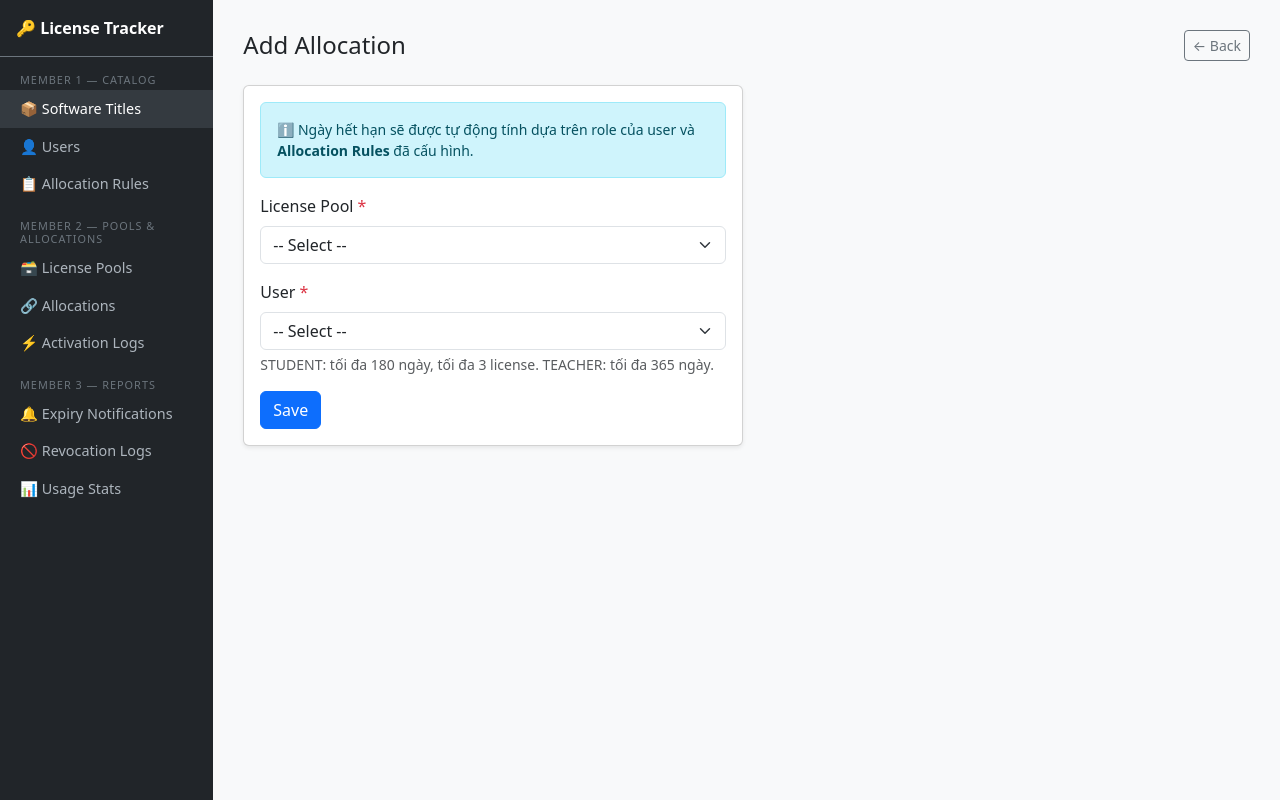
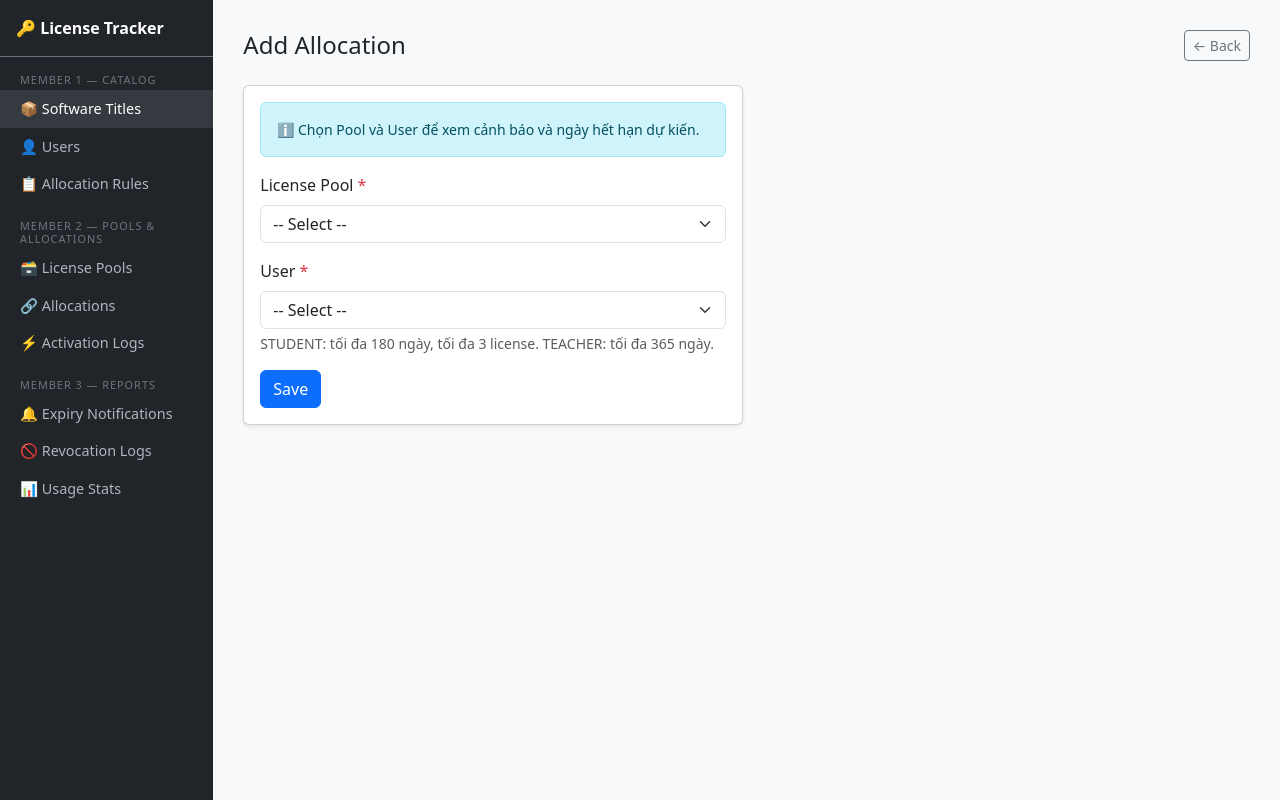
Before and after one commit to dtn23070605/group7-software-license-tracker, a PHP site: page /create.php in a window 1280 px wide. Run offline with PHP 8.4, Linux system fonts and the light colour scheme; data that the repository does not hold is empty.

Commit message:
Update create.php
thêm preview box + JS fetch khi chọn pool/user

```diff
--- a/views/allocation/create.php
+++ b/views/allocation/create.php
@@ -6,14 +6,16 @@
 <?php if (!empty($errors)): ?><div class="alert alert-danger"><ul class="mb-0"><?php foreach ($errors as $e): ?><li><?= htmlspecialchars($e) ?></li><?php endforeach; ?></ul></div><?php endif; ?>
 <div class="card shadow-sm" style="max-width:500px">
     <div class="card-body">
-        <div class="alert alert-info mb-3" style="font-size:0.875rem">
-            ℹ️ Ngày hết hạn sẽ được tự động tính dựa trên role của user và <strong>Allocation Rules</strong> đã cấu hình.
+
+        <!-- AJAX preview box: cập nhật real-time khi chọn Pool/User -->
+        <div id="ajaxPreview" class="alert alert-info mb-3" style="font-size:0.875rem">
+            ℹ️ Chọn Pool và User để xem cảnh báo và ngày hết hạn dự kiến.
         </div>
-        <!-- Retain form values after validation error -->
-        <form method="POST" action="index.php?module=allocation&action=create">
+
+        <form method="POST" action="index.php?module=allocation&action=create" id="allocationForm">
             <div class="mb-3">
                 <label class="form-label">License Pool <span class="text-danger">*</span></label>
-                <select name="pool_id" class="form-select" required>
+                <select name="pool_id" id="poolSelect" class="form-select" required>
                     <option value="">-- Select --</option>
                     <?php foreach ($pools as $p): ?>
                         <option value="<?= $p['id'] ?>" <?= ($_POST['pool_id'] ?? '') == $p['id'] ? 'selected' : '' ?>>
@@ -24,7 +26,7 @@
             </div>
             <div class="mb-3">
                 <label class="form-label">User <span class="text-danger">*</span></label>
-                <select name="user_id" class="form-select" required>
+                <select name="user_id" id="userSelect" class="form-select" required>
                     <option value="">-- Select --</option>
                     <?php foreach ($users as $u): ?>
                         <option value="<?= $u['id'] ?>" <?= ($_POST['user_id'] ?? '') == $u['id'] ? 'selected' : '' ?>>
@@ -34,8 +36,55 @@
                 </select>
                 <div class="form-text">STUDENT: tối đa 180 ngày, tối đa 3 license. TEACHER: tối đa 365 ngày.</div>
             </div>
-            <button type="submit" class="btn btn-primary">Save</button>
+            <button type="submit" class="btn btn-primary" id="submitBtn">Save</button>
         </form>
     </div>
 </div>
+
+<script>
+(function () {
+    const poolSelect   = document.getElementById('poolSelect');
+    const userSelect   = document.getElementById('userSelect');
+    const previewBox   = document.getElementById('ajaxPreview');
+    const submitBtn    = document.getElementById('submitBtn');
+
+    async function checkAllocation() {
+        const poolId = poolSelect.value;
+        const userId = userSelect.value;
+
+        if (!poolId || !userId) {
+            previewBox.className = 'alert alert-info mb-3';
+            previewBox.style.fontSize = '0.875rem';
+            previewBox.innerHTML = 'ℹ️ Chọn Pool và User để xem cảnh báo và ngày hết hạn dự kiến.';
+            submitBtn.disabled = false;
+            return;
+        }
+
+        try {
+            const res = await fetch(`../api/check_allocation.php?pool_id=${poolId}&user_id=${userId}`);
+            const data = await res.json();
+
+            if (data.valid) {
+                previewBox.className = 'alert alert-success mb-3';
+                previewBox.innerHTML =
+                    `✅ Hợp lệ — License sẽ hết hạn vào <strong>${data.preview.valid_until_display}</strong> (role: ${data.preview.role}).`;
+                submitBtn.disabled = false;
+            } else {
+                previewBox.className = 'alert alert-danger mb-3';
+                previewBox.innerHTML =
+                    '⚠️ ' + data.warnings.join('<br>⚠️ ');
+                submitBtn.disabled = true;
+            }
+        } catch (err) {
+            previewBox.className = 'alert alert-warning mb-3';
+            previewBox.innerHTML = 'Không thể kiểm tra ngay lúc này, vẫn có thể submit để server validate lại.';
+            submitBtn.disabled = false;
+        }
+    }
+
+    poolSelect.addEventListener('change', checkAllocation);
+    userSelect.addEventListener('change', checkAllocation);
+})();
+</script>
+
 <?php require __DIR__ . '/../layout/footer.php'; ?>
```
